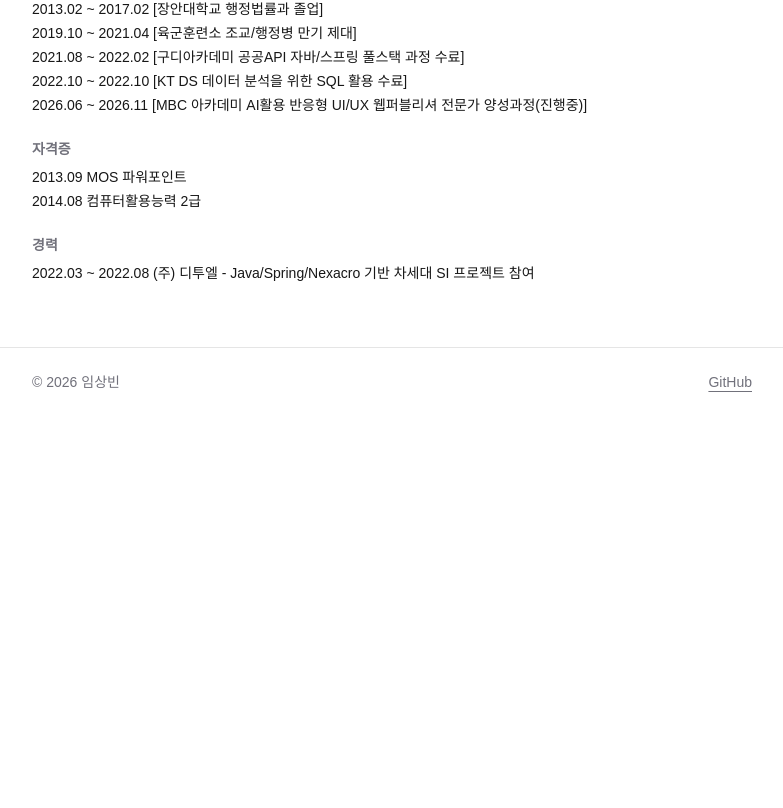
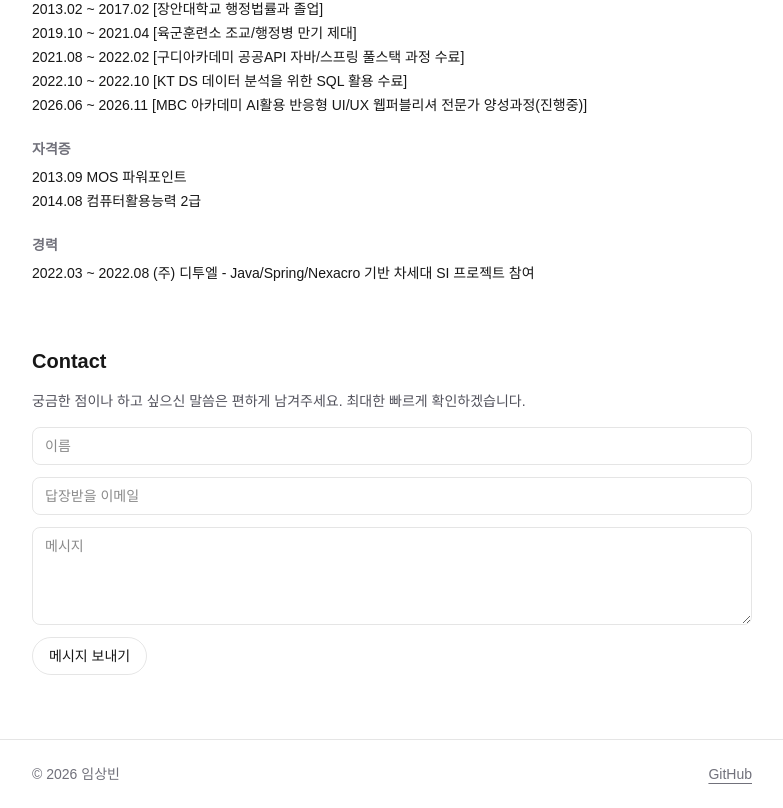
Before and after one commit to lym-bin/sangbin-dev, a Next.js app: page / in a window 1280 px wide. Shown: the part 1431-2239 px from the top of the page, without its empty margins (248-1031 px from the left). Before the commit the page ends 1847 px from the top, so only its background shows below. Built offline with nearby package versions, Linux system fonts and the light colour scheme.

Commit message:
Vercel Analytics 및 EmailJS 연락 폼 추가

```diff
--- a/package.json
+++ b/package.json
@@ -9,6 +9,8 @@
     "lint": "eslint"
   },
   "dependencies": {
+    "@emailjs/browser": "^4.4.1",
+    "@vercel/analytics": "^2.0.1",
     "gsap": "^3.15.0",
     "lucide-react": "^1.47.0",
     "next": "16.3.5",
--- a/src/app/layout.tsx
+++ b/src/app/layout.tsx
@@ -4,6 +4,7 @@ import { ThemeProvider } from "next-themes";
 import "./globals.css";
 import Header from "@/components/Header";
 import Footer from "@/components/Footer";
+import { Analytics } from "@vercel/analytics/next";
 
 const geistSans = Geist({
   variable: "--font-geist-sans",
@@ -34,6 +35,7 @@ export default function RootLayout({ children }: LayoutProps<"/">) {
           {children}
           <Footer />
         </ThemeProvider>
+        <Analytics />
       </body>
     </html>
   );
--- a/src/app/page.tsx
+++ b/src/app/page.tsx
@@ -9,6 +9,7 @@ import InteractiveName from "@/components/InteractiveName";
 import HomeIntro from "@/components/HomeIntro";
 import ScrollReveal from "@/components/ScrollReveal";
 import PrintButton from "@/components/PrintButton";
+import ContactForm from "@/components/ContactForm";
 
 export default function Home() {
   return (
@@ -121,6 +122,16 @@ export default function Home() {
           </ul>
         </div>
       </section>
+      <ScrollReveal>
+        <section className="print:hidden flex flex-col gap-4">
+          <h2 className="text-xl font-semibold">Contact</h2>
+          <p className="text-sm text-zinc-600 dark:text-zinc-400">
+            궁금한 점이나 하고 싶으신 말씀은 편하게 남겨주세요. 최대한 빠르게
+            확인하겠습니다.
+          </p>
+          <ContactForm />
+        </section>
+      </ScrollReveal>
     </main>
   );
 }
--- /dev/null
+++ b/src/components/ContactForm.tsx
@@ -0,0 +1,80 @@
+"use client";
+
+import { useState } from "react";
+import emailjs from "@emailjs/browser";
+
+type Status = "idle" | "sending" | "success" | "error";
+
+export default function ContactForm() {
+  const [status, setStatus] = useState<Status>("idle");
+
+  const handleSubmit = async (e: React.FormEvent<HTMLFormElement>) => {
+    e.preventDefault();
+    setStatus("sending");
+
+    const form = e.currentTarget;
+    const formData = new FormData(form);
+
+    try {
+      await emailjs.send(
+        process.env.NEXT_PUBLIC_EMAILJS_SERVICE_ID!,
+        process.env.NEXT_PUBLIC_EMAILJS_TEMPLATE_ID!,
+        {
+          name: formData.get("name"),
+          email: formData.get("email"),
+          message: formData.get("message"),
+          time: new Date().toLocaleString("ko-KR"),
+        },
+        process.env.NEXT_PUBLIC_EMAILJS_PUBLIC_KEY!,
+      );
+      setStatus("success");
+      form.reset();
+    } catch (error) {
+      console.error(error);
+      setStatus("error");
+    }
+  };
+
+  return (
+    <form onSubmit={handleSubmit} className="flex flex-col gap-3">
+      <input
+        name="name"
+        type="text"
+        placeholder="이름"
+        required
+        className="rounded-lg border border-black/10 bg-transparent px-3 py-2 text-sm dark:border-white/10"
+      />
+      <input
+        name="email"
+        type="email"
+        placeholder="답장받을 이메일"
+        required
+        className="rounded-lg border border-black/10 bg-transparent px-3 py-2 text-sm dark:border-white/10"
+      />
+      <textarea
+        name="message"
+        placeholder="메시지"
+        required
+        rows={4}
+        className="rounded-lg border border-black/10 bg-transparent px-3 py-2 text-sm dark:border-white/10"
+      />
+      <button
+        type="submit"
+        disabled={status === "sending"}
+        className="self-start rounded-full border border-black/10 px-4 py-2 text-sm font-medium transition-colors hover:bg-black/2 disabled:opacity-50 dark:border-white/10 dark:hover:bg-white/4"
+      >
+        {status === "sending" ? "보내는 중..." : "메시지 보내기"}
+      </button>
+      {status === "success" && (
+        <p className="text-sm text-green-600 dark:text-green-400">
+          메시지가 전송됐습니다. 감사해요~!
+        </p>
+      )}
+      {status === "error" && (
+        <p className="text-sm text-red-600 dark:text-red-400">
+          전송에 실패했습니다..! 잠시 후 다시 시도해주세요.
+        </p>
+      )}
+    </form>
+  );
+}
```
Also changed, not shown: 1 other file (tests, documents, lock files or other folders).
